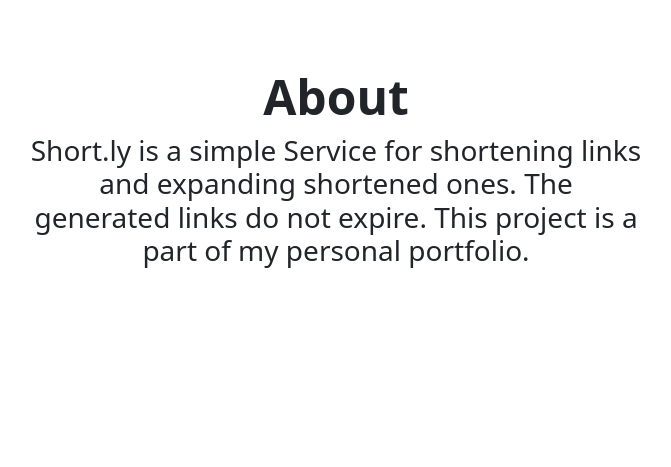
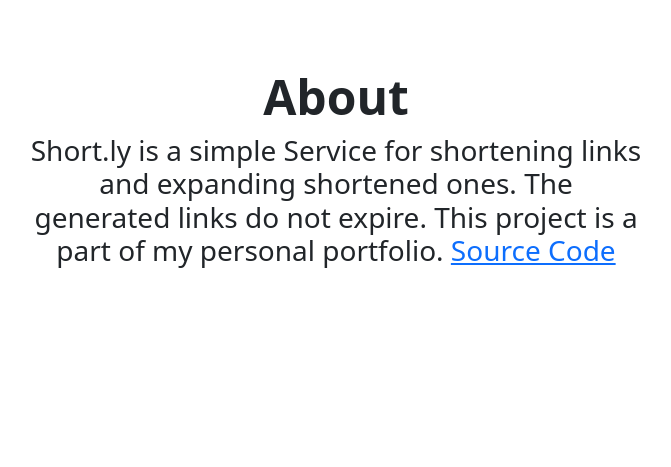
Before and after one commit to dawidduraj/shortly, a Flask app: page /about in a window 1280 px wide. Shown: the part 236-703 px from the top of the page, without its empty margins (304-975 px from the left). Run offline with Flask 2, Linux system fonts and the light colour scheme.

Commit message:
Add source code link to about.html

```diff
--- a/templates/about.html
+++ b/templates/about.html
@@ -30,7 +30,9 @@
 <div class="px-4 py-5 my-auto text-center">
   <h1 class="display-5 fw-bold">About</h1>
   <div class="col-lg-6 mx-auto">
-      <h3>Short.ly is a simple Service for shortening links and expanding shortened ones. The generated links do not expire. This project is a part of my personal portfolio.</h3>
+    <h3>Short.ly is a simple Service for shortening links and expanding shortened ones. The generated links do not expire. This project is a part of my personal portfolio.
+      <a href="https://github.com/dawidduraj/shortly">Source Code</a>
+    </h3>
   </div>
 </div>
 <footer class="bg-dark text-light text-center py-2">
```
